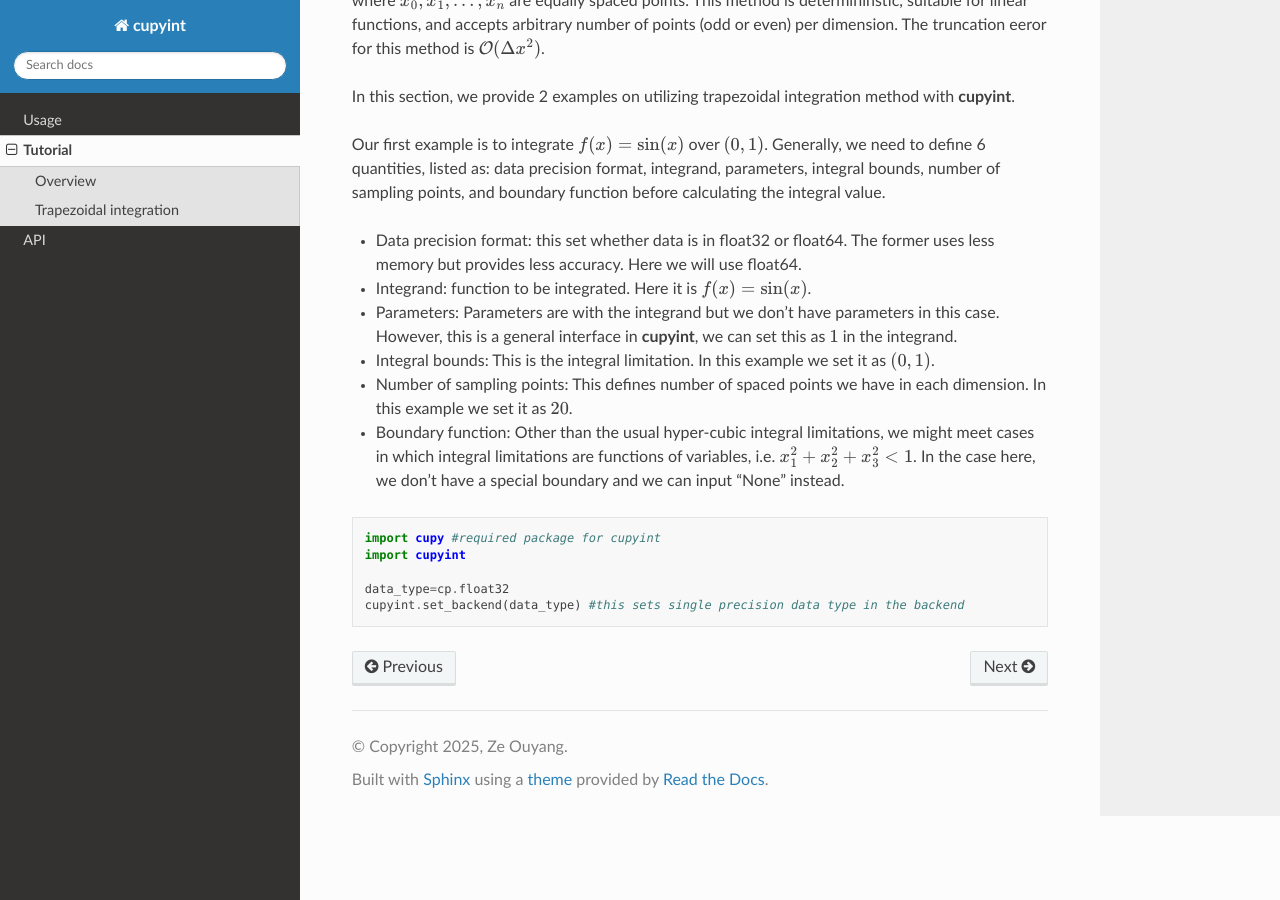
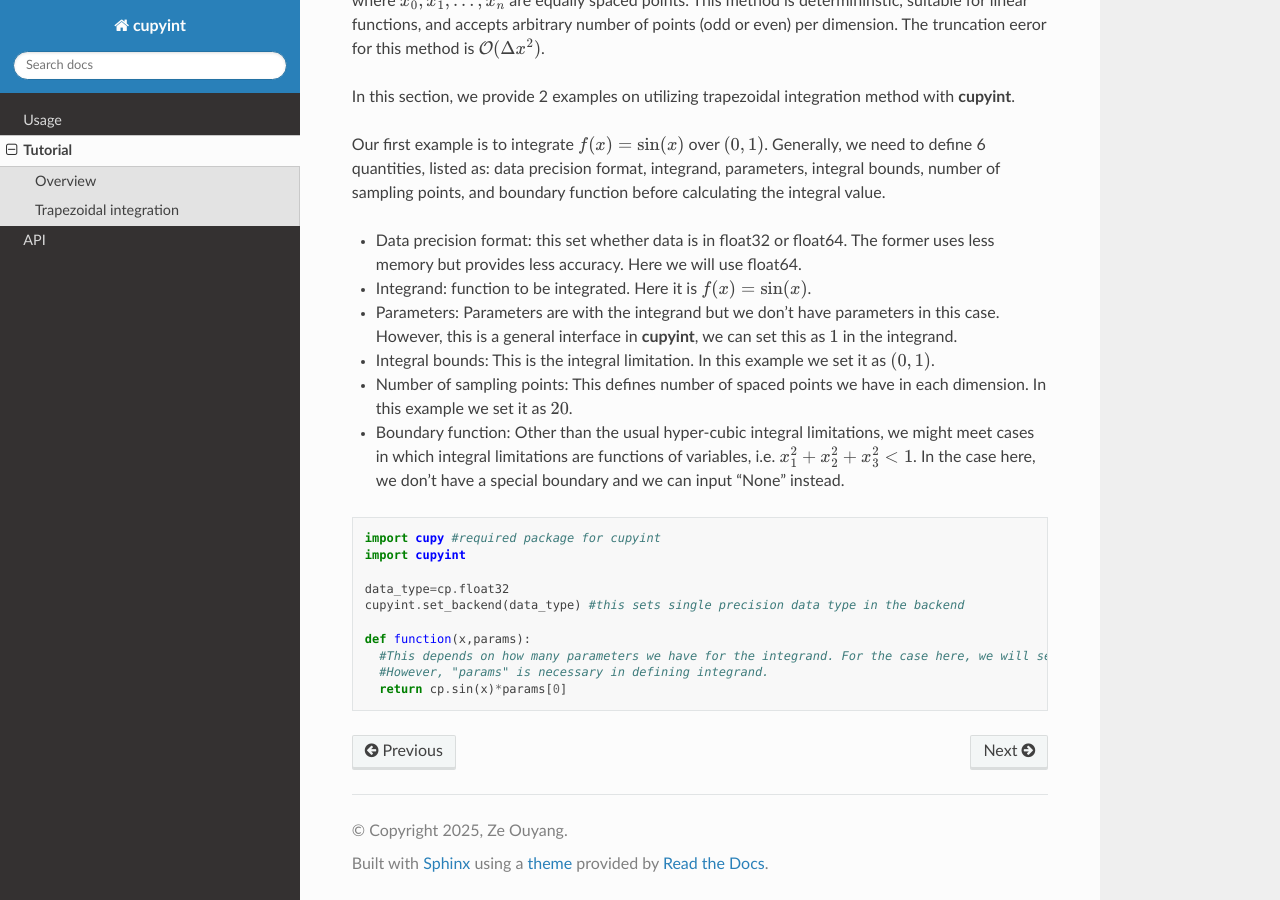
Before and after one commit to ze-ouyang/cupyint_doc, a Sphinx documentation site: the page built from docs/source/tutorial.rst, in a window 1280 px wide and 900 px high, scrolled down 956 px. Built offline with Sphinx 7.4.7 and the Read the Docs theme 3.1.0, drawn with Linux system fonts in a browser that asks for light colours.

Commit message:
Update tutorial.rst

```diff
--- a/docs/source/tutorial.rst
+++ b/docs/source/tutorial.rst
@@ -51,3 +51,8 @@ Our first example is to integrate :math:`f(x)=\mathrm{sin}(x)` over :math:`(0,1)
 
   data_type=cp.float32
   cupyint.set_backend(data_type) #this sets single precision data type in the backend
+
+  def function(x,params):
+    #This depends on how many parameters we have for the integrand. For the case here, we will set params to 1 later.
+    #However, "params" is necessary in defining integrand.
+    return cp.sin(x)*params[0]
```
